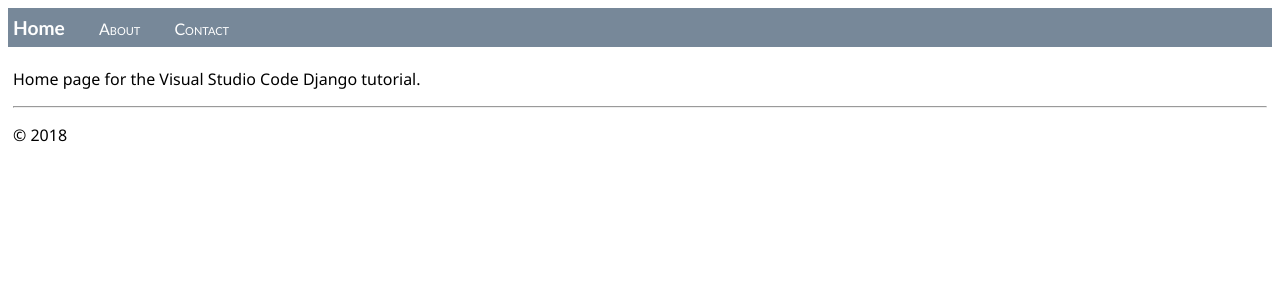
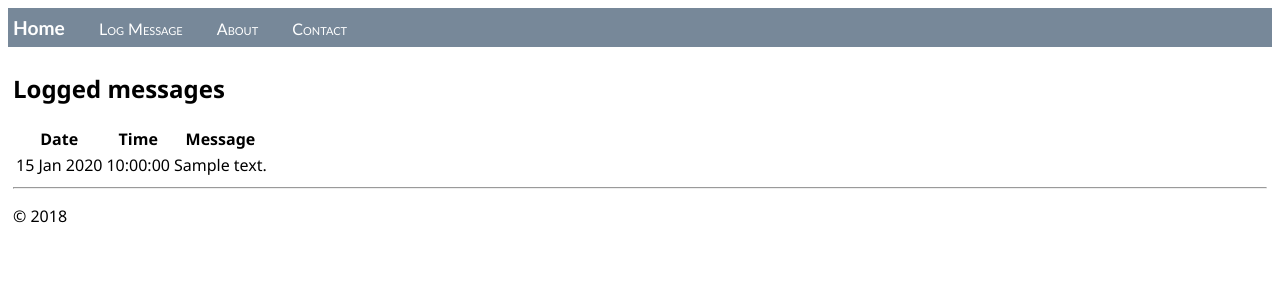
Before and after one commit to TrohymUA/stunning-rotary-phone, a Django app: template hello/templates/hello/home.html in a window 1280 px wide. Shown: the top 300 px of the page. Run offline with Django 5.2, Linux system fonts and the light colour scheme; the template is opened without the code that fills it: most values are stand-ins (such as "Sample title", 1, 10 or a date in 2020).

Commit message:
finished tutot

```diff
--- a/hello/templates/hello/home.html
+++ b/hello/templates/hello/home.html
@@ -3,5 +3,30 @@
 Home
 {% endblock %}
 {% block content %}
-<p>Home page for the Visual Studio Code Django tutorial.</p>
+    <h2>Logged messages</h2>
+
+    {% if message_list %}
+        <table class="message_list">
+            <thead>
+            <tr>
+                <th>Date</th>
+                <th>Time</th>
+                <th>Message</th>
+            </tr>
+            </thead>
+            <tbody>
+            {% for message in message_list %}
+                <tr>
+                    <td>{{ message.log_date | date:'d M Y' }}</td>
+                    <td>{{ message.log_date | time:'H:i:s' }}</td>
+                    <td>
+                        {{ message.message }}
+                    </td>
+                </tr>
+            {% endfor %}
+            </tbody>
+        </table>
+    {% else %}
+        <p>No messages have been logged. Use the <a href="{% url 'log' %}">Log Message form</a>.</p>
+    {% endif %}
 {% endblock %}
--- a/hello/templates/hello/layout.html
+++ b/hello/templates/hello/layout.html
@@ -10,6 +10,7 @@
 <body>
 <div class="navbar">
     <a href="{% url 'home' %}" class="navbar-brand">Home</a>
+    <a href="{% url 'log' %}" class="navbar-item">Log Message</a>
     <a href="{% url 'about' %}" class="navbar-item">About</a>
     <a href="{% url 'contact' %}" class="navbar-item">Contact</a>
 </div>
--- a/hello/urls.py
+++ b/hello/urls.py
@@ -1,10 +1,18 @@
 from django.urls import path
 from hello import views
+from hello.models import LogMessage
+
+home_list_view = views.HomeListView.as_view(
+    queryset=LogMessage.objects.order_by("-log_date")[:5],  # :5 limits the results to the five most recent
+    context_object_name="message_list",
+    template_name="hello/home.html",
+)
 
 urlpatterns = [
     path("hello/<name>", views.hello_there, name="hello_there"),
-    path("", views.home, name="home"),
+    path("", home_list_view, name="home"),
     path("about/", views.about, name="about"),
     path("contact/", views.contact, name="contact"),
+    path("log/", views.log_message, name="log"),
 
 ]
```
Also changed, not shown: hello/forms.py (added, +7 -0 lines), hello/models.py (+9 -1 lines), hello/static/hello/site.css (+9 -0 lines), hello/templates/hello/log_message.html (added, +11 -0 lines), hello/views.py (+22 -2 lines), db.sqlite3, hello/migrations/0001_initial.py (added).
